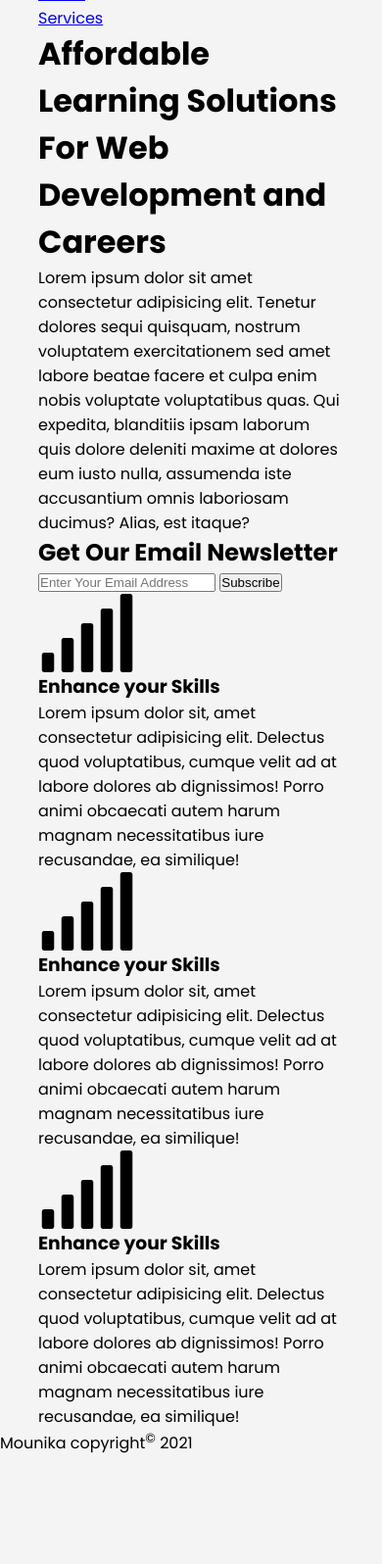
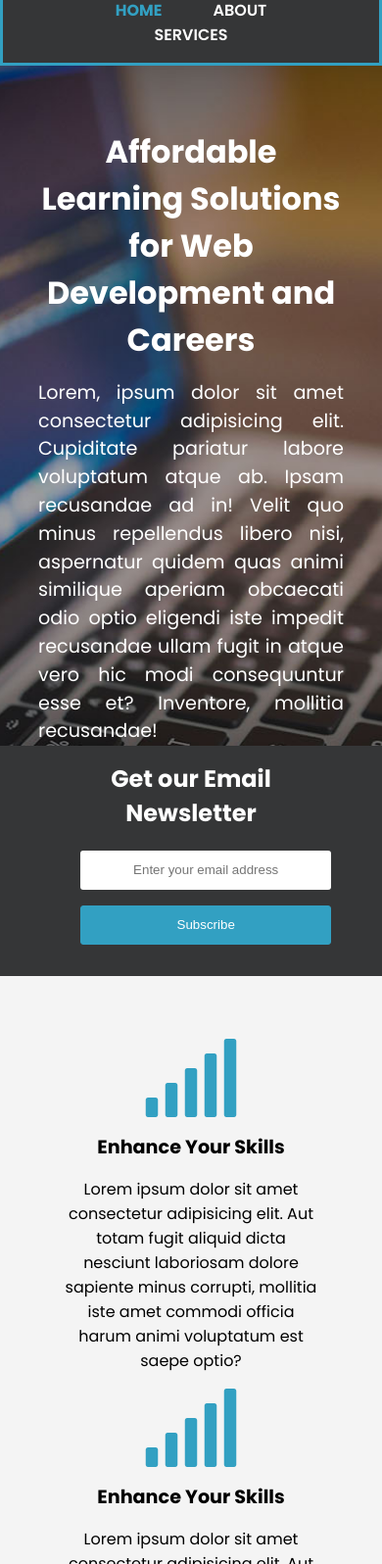
Before and after one commit to sandakkamounika/email-newsletter, a plain HTML site: page index.html in a window 390 px wide. Shown: the part 69-1665 px from the top of the page at 98% size. Before the commit the page ends 1554 px from the top, so only its background shows below. Drawn offline with Linux system fonts and the light colour scheme.

Commit message:
newsletter-design-done

```diff
--- a/index.html
+++ b/index.html
@@ -1,12 +1,14 @@
 <!DOCTYPE html>
 <html lang="en">
   <head>
-    <meta charset="UTF-8">
-    <meta http-equiv="X-UA-Compatible" content="IE=edge">
-    <meta name="viewport" content="width=device-width, initial-scale=1.0">
-    <title>Subscribe Email Newsletter</title>
-    <link rel="stylesheet" href= "./styles/style.css" type= "text/css"/>
-    <link rel="stylesheet" href="https://cdnjs.cloudflare.com/ajax/libs/font-awesome/5.15.3/css/all.min.css"
+    <meta charset="UTF-8" />
+    <meta http-equiv="X-UA-Compatible" content="IE=edge" />
+    <meta name="viewport" content="width=device-width, initial-scale=1.0" />
+    <title>Subscribe - Email Newsletter</title>
+    <link rel="stylesheet" href="./styles/style.css" type="text/css" />
+    <link
+      rel="stylesheet"
+      href="https://cdnjs.cloudflare.com/ajax/libs/font-awesome/5.15.3/css/all.min.css"
       integrity="sha512-iBBXm8fW90+nuLcSKlbmrPcLa0OT92xO1BIsZ+ywDWZCvqsWgccV3gFoRBv0z+8dLJgyAHIhR35VZc2oM/gI1w=="
       crossorigin="anonymous"
       referrerpolicy="no-referrer"
@@ -16,55 +18,80 @@
     <nav>
       <div class="container">
         <div class="branding">
-<a href="#"><i class="fas fa-rocket"></i><span>Web Development</span></a>
+          <a href="#"
+            ><i class="fas fa-rocket"></i><span>Web Development</span></a
+          >
         </div>
         <ul>
-                <li><a href="#">Home</a></li>
-                <li><a href="#">About</a></li>
-                <li><a href="#">Services</a></li>
+          <li><a href="#" class="active">Home</a></li>
+          <li><a href="./about.html">About</a></li>
+          <li><a href="./services.html">Services</a></li>
         </ul>
       </div>
     </nav>
     <header>
       <div class="container">
-            <h1>Affordable Learning Solutions For Web Development and Careers</h1>
-            <p>Lorem ipsum dolor sit amet consectetur adipisicing elit. Tenetur dolores sequi quisquam, nostrum voluptatem exercitationem sed amet labore beatae facere et culpa enim nobis voluptate voluptatibus quas. Qui expedita, blanditiis ipsam laborum quis dolore deleniti maxime at dolores eum iusto nulla, assumenda iste accusantium omnis laboriosam ducimus? Alias, est itaque?
-
+        <h1>Affordable Learning Solutions for Web Development and Careers</h1>
+        <p>
+          Lorem, ipsum dolor sit amet consectetur adipisicing elit. Cupiditate
+          pariatur labore voluptatum atque ab. Ipsam recusandae ad in! Velit quo
+          minus repellendus libero nisi, aspernatur quidem quas animi similique
+          aperiam obcaecati odio optio eligendi iste impedit recusandae ullam
+          fugit in atque vero hic modi consequuntur esse et? Inventore, mollitia
+          recusandae!
         </p>
       </div>
     </header>
-    <section class="news-letter">
+    <section class="newsletter">
       <div class="container">
-            <h2>Get Our Email Newsletter</h2>
+        <h2>Get our Email Newsletter</h2>
         <form action="#">
-                <input type="email" name="email" id="email" placeholder="Enter Your Email Address"/>
+          <input
+            type="email"
+            name="email"
+            id="email"
+            placeholder="Enter your email address"
+          />
           <button type="submit" class="btn">Subscribe</button>
         </form>
       </div>
     </section>
     <section class="cards">
       <div class="container">
-            <div class= "card">
+        <div class="card">
           <i class="fa fa-signal fa-5x"></i>
-            <h3>Enhance your Skills</h3>
-            <p>Lorem ipsum dolor sit, amet consectetur adipisicing elit. Delectus quod voluptatibus, cumque velit ad at labore dolores ab dignissimos! Porro animi obcaecati autem harum magnam necessitatibus iure recusandae, ea similique!</p>
+          <h3>Enhance Your Skills</h3>
+          <p>
+            Lorem ipsum dolor sit amet consectetur adipisicing elit. Aut totam
+            fugit aliquid dicta nesciunt laboriosam dolore sapiente minus
+            corrupti, mollitia iste amet commodi officia harum animi voluptatum
+            est saepe optio?
+          </p>
         </div>
-            <div class= "card">
+        <div class="card">
           <i class="fa fa-signal fa-5x"></i>
-                 <h3>Enhance your Skills</h3>
-                 <p>Lorem ipsum dolor sit, amet consectetur adipisicing elit. Delectus quod voluptatibus, cumque velit ad at labore dolores ab dignissimos! Porro animi obcaecati autem harum magnam necessitatibus iure recusandae, ea similique!</p>
+          <h3>Enhance Your Skills</h3>
+          <p>
+            Lorem ipsum dolor sit amet consectetur adipisicing elit. Aut totam
+            fugit aliquid dicta nesciunt laboriosam dolore sapiente minus
+            corrupti, mollitia iste amet commodi officia harum animi voluptatum
+            est saepe optio?
+          </p>
         </div>
-                 <div class= "card">
+        <div class="card">
           <i class="fa fa-signal fa-5x"></i>
-                     <h3>Enhance your Skills</h3>
-                     <p>Lorem ipsum dolor sit, amet consectetur adipisicing elit. Delectus quod voluptatibus, cumque velit ad at labore dolores ab dignissimos! Porro animi obcaecati autem harum magnam necessitatibus iure recusandae, ea similique!</p>
+          <h3>Enhance Your Skills</h3>
+          <p>
+            Lorem ipsum dolor sit amet consectetur adipisicing elit. Aut totam
+            fugit aliquid dicta nesciunt laboriosam dolore sapiente minus
+            corrupti, mollitia iste amet commodi officia harum animi voluptatum
+            est saepe optio?
+          </p>
         </div>
-
       </div>
     </section>
     <footer>
-    <p>Mounika copyright<sup>&copy;</sup> 2021</p>
+      <p>Kishore copyright<sup>&copy;</sup> 2021</p>
     </footer>
-
   </body>
 </html>
--- a/styles/style.css
+++ b/styles/style.css
@@ -1,31 +1,326 @@
 @import url('https://fonts.googleapis.com/css2?family=Poppins:wght@400;500;600;700;800;900&display=swap');
 
-
-
-
-
-*, *::after, *::before{
+*,
+*::after,
+*::before {
   margin: 0;
   padding: 0;
   box-sizing: border-box;
 }
 
-html{
+html {
   font-size: 16px;
-
 }
 
-
-
-body{
+body {
   font-family: 'Poppins', sans-serif;
   padding: 0;
   margin: 0;
   background-color: #f4f4f4;
 }
-
-.container{
+.container {
   width: 80%;
   margin: auto;
   overflow: hidden;
 }
+
+a {
+  color: #fff;
+  text-decoration: none;
+  font-size: 1rem;
+}
+
+li {
+  list-style: none;
+  font-size: 1rem;
+  color: #fff;
+}
+
+.btn {
+  height: 2.5rem;
+  /* background: #ccc; */
+  border: 1px solid #ccc;
+  border-radius: 3px;
+  width: 5rem;
+  padding: 5px 10px;
+  cursor: pointer;
+  text-align: center;
+}
+
+/*selectors - tag, class,  */
+/* Navbar Styling start */
+nav {
+  background-color: #353637;
+  color: #fff;
+  padding: 1rem 0;
+  min-height: 4.5rem;
+  border: 3px solid #32a0c2;
+}
+nav a {
+  text-transform: uppercase;
+}
+
+nav li {
+  float: left;
+  display: inline;
+  /* padding: 0 1.5rem 0 1.5rem; */
+  padding: 0 1.5rem;
+  font-weight: 600;
+}
+
+nav .branding {
+  float: left;
+}
+
+nav .branding a {
+  margin: 0;
+  font-size: 1.5rem;
+  font-weight: 900;
+  margin-top: 0.8rem;
+}
+
+nav .branding a i {
+  margin-right: 0.5rem;
+  color: #32a0c2;
+}
+
+nav ul {
+  float: right;
+  margin-top: 0.8rem;
+}
+
+nav ul li a.active {
+  color: #32a0c2;
+  font-weight: 700;
+}
+
+nav ul li a:hover {
+  color: #32a0c2;
+  font-weight: 700;
+}
+
+/* Navbar Styling end */
+
+/* Header Styling start */
+header {
+  margin: 0;
+  min-height: 38rem;
+  background: url('../images/web-development-banner.jpg') no-repeat center;
+  background-size: cover;
+  text-align: center;
+  color: #fff;
+}
+
+header h1 {
+  margin-top: 6rem;
+  font-size: 3rem;
+  margin-bottom: 1rem;
+}
+
+header p {
+  font-size: 1.3rem;
+  line-height: 1.5;
+  text-align: justify;
+}
+
+/* Header Styling end */
+
+/* newsletter Styling start */
+.newsletter {
+  padding: 1rem;
+  color: #fff;
+  background: #353637;
+}
+
+.newsletter h2 {
+  float: left;
+}
+
+.newsletter form {
+  float: right;
+  margin-top: 0.3rem;
+}
+
+.newsletter input[type='email'] {
+  padding: 1rem;
+  height: 2.5rem;
+  width: 16rem;
+  border-radius: 3px;
+  border: 0;
+}
+
+.newsletter input[type='email']:focus {
+  outline: none;
+}
+
+.newsletter .btn {
+  background-color: #32a0c2;
+  border-color: #32a0c2;
+  color: #fff;
+}
+
+/* card Styling start*/
+.cards {
+  padding: 2rem 0;
+  margin: 2rem 0;
+}
+.cards .container {
+  display: flex;
+  flex-direction: row;
+  text-align: center;
+  flex-wrap: wrap;
+}
+
+.cards .container .card {
+  width: 28%;
+  margin: 0 1rem;
+  padding: 0 0.5rem;
+}
+
+.cards .container .card i {
+  color: #32a0c2;
+  padding-bottom: 1rem;
+}
+
+.cards .container .card h3 {
+  font-size: 1.2rem;
+  padding-bottom: 1rem;
+}
+
+.cards .container .card p {
+  padding-bottom: 1rem;
+}
+
+/* card Styling end*/
+
+footer {
+  padding: 1rem;
+  margin-top: 1rem;
+  color: #fff;
+  background-color: #32a0c2;
+  text-align: center;
+  font-size: 1.2rem;
+}
+
+/* About us CSS */
+
+main .container {
+  display: flex;
+  min-height: 80vh;
+}
+main h1 {
+  text-align: center;
+  margin-bottom: 1rem;
+}
+
+main .container article {
+  width: 70%;
+  margin: 1rem 2rem;
+  padding: 1rem 2rem;
+}
+
+main .container article p {
+  margin: 1.5rem auto;
+}
+
+main .container aside {
+  width: 30%;
+  margin: 1rem 0 1rem 0;
+  padding: 1rem 0;
+}
+
+main .container aside h3 {
+  margin-bottom: 1rem;
+}
+
+.services .container .article {
+  width: 60%;
+}
+
+.services .container .aside {
+  width: 40%;
+}
+
+.services form {
+  margin: 1rem;
+  padding: 1.5rem;
+  width: 90%;
+  min-height: 25rem;
+  border: 1px solid #ccc;
+  display: flex;
+  flex-direction: column;
+}
+
+.services form label,
+.services form input,
+.services form textarea,
+.services form button {
+  display: block;
+  width: 100%;
+  padding: 0.8rem;
+  font-size: 1.2rem;
+}
+
+.services form textarea {
+  resize: none;
+  height: 10rem;
+}
+
+.services form button {
+  background-color: #333;
+  color: #fff;
+  margin: 1rem 0;
+  padding: 0.6rem 1rem;
+}
+
+/* Responsive css */
+
+@media (max-width: 768px) {
+  nav .branding,
+  nav ul,
+  nav ul li {
+    float: none;
+    text-align: center;
+    width: 100%;
+  }
+
+  header h1 {
+    margin-top: 4rem;
+    font-size: 2rem;
+  }
+
+  header p {
+    font-size: 1.2rem;
+  }
+
+  .newsletter h2,
+  .newsletter form input,
+  .newsletter form button {
+    display: block;
+    width: 100%;
+    float: none;
+    text-align: center;
+    margin-bottom: 1rem;
+  }
+
+  .cards .container .card {
+    width: 100%;
+  }
+
+  main .container {
+    display: flex;
+    flex-direction: column;
+    min-height: 80vh;
+  }
+
+  main .container article,
+  main .container aside {
+    width: 100%;
+    margin: 1rem;
+    padding: 1rem;
+  }
+
+  main .container aside h3 {
+    text-align: center;
+  }
+}
```
Also changed, not shown: images/web-development-banner.jpg (added). Lines whose indentation alone changed are shown as unchanged.
